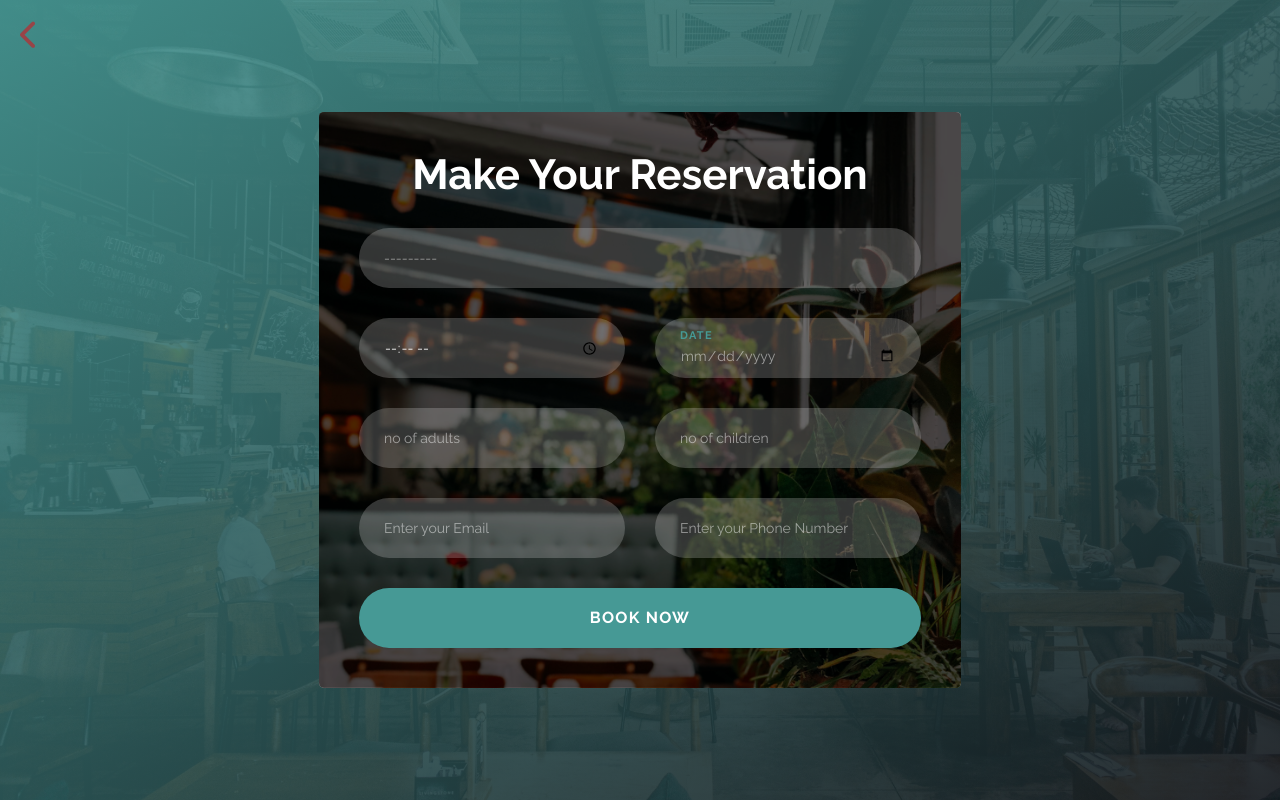
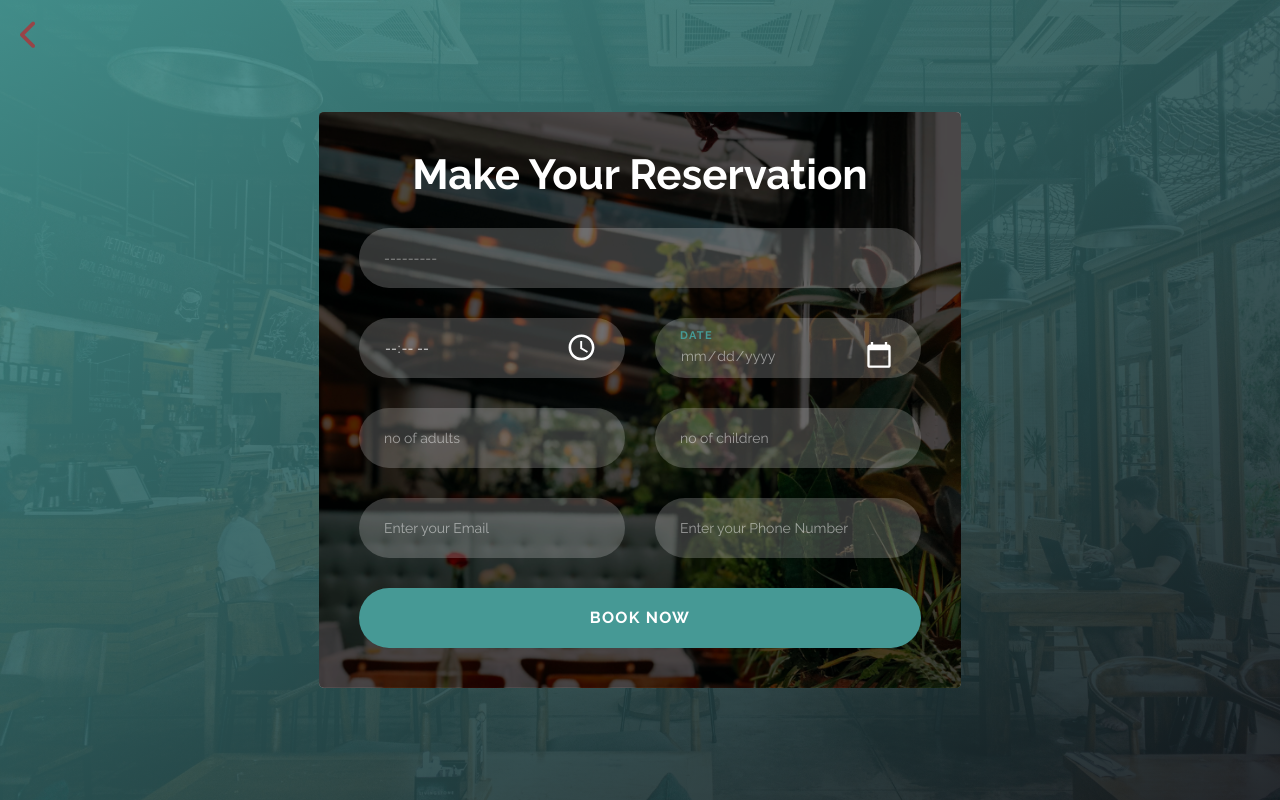
Before and after one commit to EeeBeeDee/simply-service, a Django app: page /bookings/ in a window 1280 px wide. Run offline with Django 3.2, Linux system fonts and the light colour scheme; the visitor is signed in with stand-in values (Sample User, id 1); data comes from the database, SQL or seed files in the repository; some libraries are stand-ins or nearby versions.

Commit message:
Add styles to time and date icon in bookings form

```diff
--- a/static/bookings/css/bookings-style.css
+++ b/static/bookings/css/bookings-style.css
@@ -222,3 +222,11 @@
 .booking-form .submit-btn:focus {
 	opacity: 0.9;
 }
+
+input {
+	color-scheme: dark;
+}
+
+input::-webkit-calendar-picker-indicator {
+	font-size: 3rem;
+}
```
